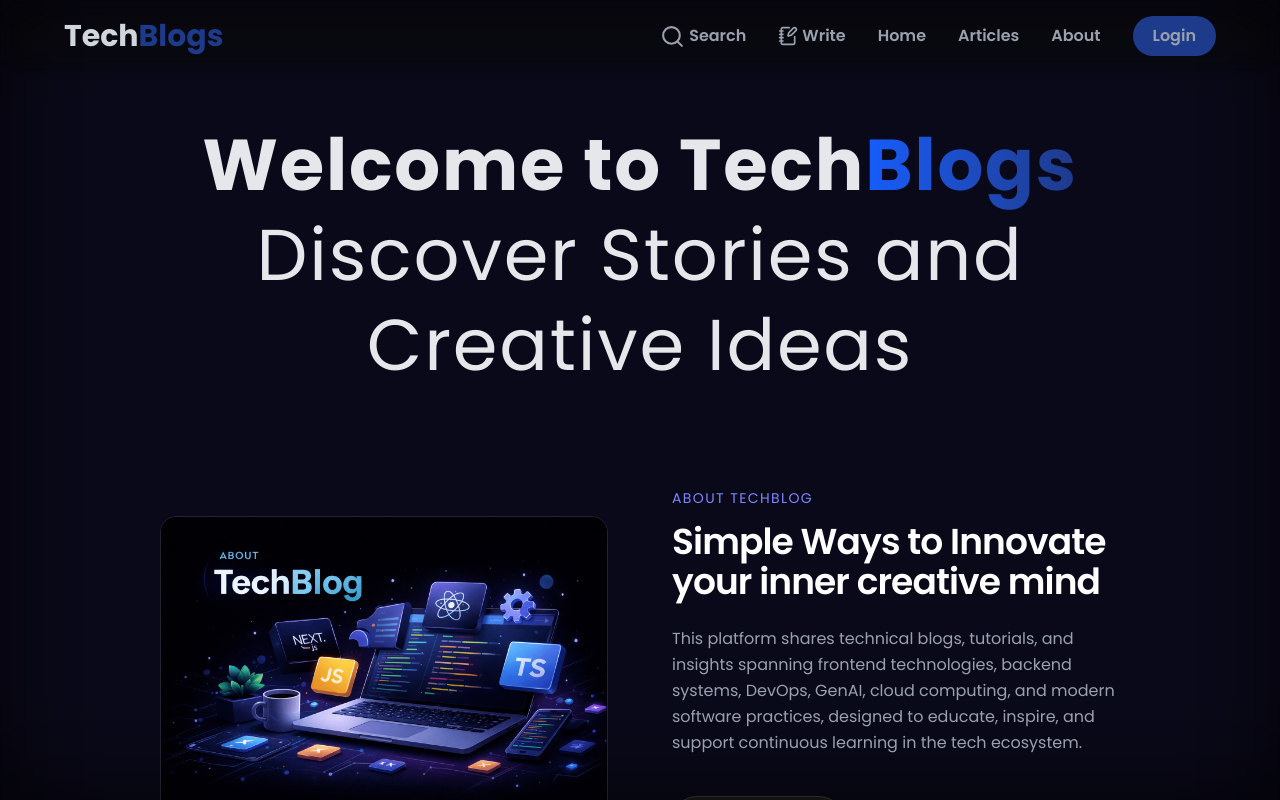
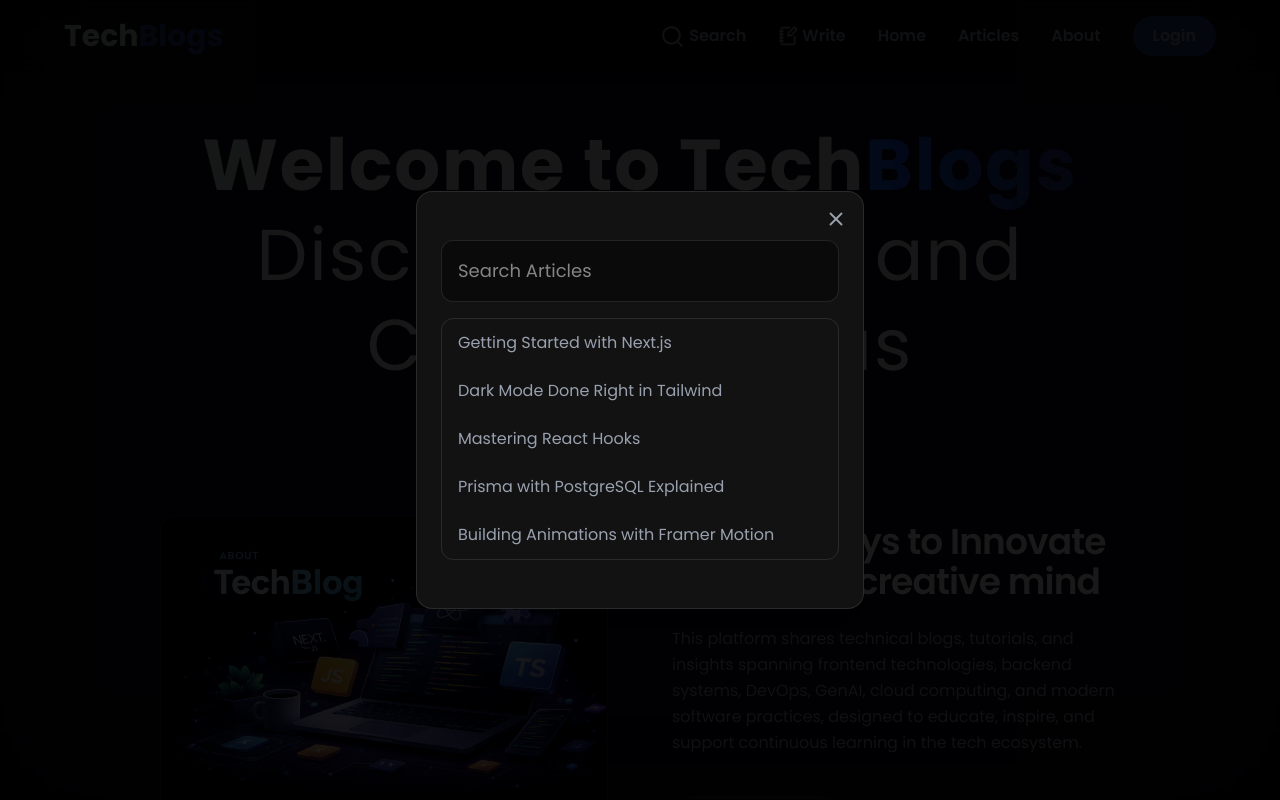
Before and after one commit to Shivam0099x/TechBlog-Website, a Next.js app: page / in a window 1280 px wide. Both pictures are taken after a click on the item "Search". Shown: the top 800 px of the page. Built offline with nearby package versions, Linux system fonts and the light colour scheme.

Commit message:
Added Search and Login Modals

```diff
--- a/package.json
+++ b/package.json
@@ -13,7 +13,8 @@
     "next": "16.1.2",
     "react": "19.2.3",
     "react-dom": "19.2.3",
-    "react-icons": "^5.5.0"
+    "react-icons": "^5.5.0",
+    "zustand": "^5.0.10"
   },
   "devDependencies": {
     "@tailwindcss/postcss": "^4",
--- a/src/app/layout.tsx
+++ b/src/app/layout.tsx
@@ -3,6 +3,8 @@ import {  Poppins } from "next/font/google";
 import "./globals.css";
 import Navbar from "@/components/general/navbar/Navbar";
 import Footer from '@/components/general/Footer'
+import SignInModal from "@/components/modals/SignInModal";
+import SearchModel from "@/components/modals/SearchModel";
 
 const poppins = Poppins({
   variable:"--font-poppins",
@@ -28,6 +30,8 @@ export default function RootLayout({
         <Navbar/>
         {children}
         <Footer/>
+        <SignInModal/>
+        <SearchModel/>
       </body>
     </html>
   );
--- a/src/components/general/navbar/MobileView.tsx
+++ b/src/components/general/navbar/MobileView.tsx
@@ -17,7 +17,7 @@ const MobileView = ({ menuOpen, setMenuOpen }: MobileViewProps) => {
       >
         {/* menu  */}
         <ul
-          className={`fixed top-18 right-0 h-[80vh] w-full flex flex-col items-center justify-center gap-10 bg-secondary-background/80 backdrop-blur-xl border-t border-white/10 transition-transform duration-500 ease-in-out ${
+          className={`fixed top-18 right-0 h-[92vh] w-full flex flex-col items-center justify-center gap-10 bg-secondary-background/80 backdrop-blur-xl border-t border-white/10 transition-transform duration-500 ease-in-out ${
             menuOpen ? "translate-x-0" : "translate-x-full"
           }`}
         >
--- a/src/components/general/navbar/Navbar.tsx
+++ b/src/components/general/navbar/Navbar.tsx
@@ -6,6 +6,7 @@ import { useState } from "react";
 
 import Logo from "@/components/general/navbar/Logo";
 import MobileView from '@/components/general/navbar/MobileView'
+import { useModalStore } from "@/store/useModalStore";
 
 export const Navlinks = [
   {
@@ -24,6 +25,7 @@ export const Navlinks = [
 
 const Navbar = () => {
     const [menuOpen, setMenuOpen] = useState(false)
+    const {openSignIn, openSearch} = useModalStore()
 
   return (
     <nav className="h-18 backdrop-blur-md backdrop-saturate-50 fixed top-0 left-0 w-full z-40">
@@ -31,7 +33,7 @@ const Navbar = () => {
         <Logo />
 
         <ul className="flex items-center gap-4 md:gap-8 font-semibold text-gray-400">
-          <li className="flex items-center gap-1 cursor-pointer">
+          <li onClick={openSearch} className="flex items-center gap-1 cursor-pointer">
             <LuSearch size={25} />
             <span className="hidden md:block ">Search</span>
           </li>
@@ -45,7 +47,7 @@ const Navbar = () => {
               <Link href={elem.url}>{elem.label}</Link>
             </li>
           ))}
-          <li className="bg-primary rounded-full cursor-pointer px-3 py-2 md:px-4 lg:px-5">
+          <li onClick={openSignIn} className="bg-primary rounded-full cursor-pointer px-3 py-2 md:px-4 lg:px-5">
             Login
           </li>
           <li className="md:hidden cursor-pointer z-80" onClick={
--- /dev/null
+++ b/src/components/modals/Modal.tsx
@@ -0,0 +1,28 @@
+import { LuX } from "react-icons/lu"
+
+interface modalProps {
+    isOpen: boolean,
+    onClose : ()=> void,
+    children: React.ReactNode
+}
+
+const Modal = ({isOpen, onClose, children}: modalProps) => {
+  return (
+    <div aria-hidden = {!isOpen} className={`fixed inset-0 z-50 flex items-center justify-center px-4 transition-opacity duration-700
+    ${isOpen ? "opacity-100" : "opacity-0 pointer-events-none"}
+    `}>
+      {/* Backdrop */}
+      <div onClick={onClose} className={`absolute inset-0 bg-black/90 transition-all duration-700 ${isOpen ? "opacity-100" : "opacity-0"}`}/>
+      {/* Modal */}
+      <div className={`w-full relative z-10 max-w-md rounded-2xl bg-secondary-background border border-white/10 px-6 py-12 shadow-xl transform transition-all duration-700
+        ${isOpen?"translate-y-0":"translate-y-full"}
+        ${isOpen?"opacity-100":"opacity-0"}
+        `}>
+        <button className="absolute right-4 top-4 text-gray-400 hover:text-white transition " aria-label="Close Modal" onClick={onClose} > <LuX size={22} /> </button>
+        {children}
+      </div>
+    </div>
+  )
+}
+
+export default Modal
--- /dev/null
+++ b/src/components/modals/SearchModel.tsx
@@ -0,0 +1,58 @@
+"use client"
+import Modal from "./Modal"
+import { useModalStore } from "@/store/useModalStore"
+
+const results = [
+  {
+    id: 1,
+    title: "Getting Started with Next.js",
+    slug: "/articles/getting-started-nextjs",
+  },
+  {
+    id: 2,
+    title: "Dark Mode Done Right in Tailwind",
+    slug: "/articles/dark-mode-tailwind",
+  },
+  {
+    id: 3,
+    title: "Mastering React Hooks",
+    slug: "/articles/react-hooks",
+  },
+  {
+    id: 4,
+    title: "Prisma with PostgreSQL Explained",
+    slug: "/articles/prisma-postgresql",
+  },
+  {
+    id: 5,
+    title: "Building Animations with Framer Motion",
+    slug: "/articles/framer-motion-animations",
+  },
+];
+
+
+const SearchModel = () => {
+    const {isSearchOpen, closeSearch} = useModalStore()
+  return (
+    <Modal isOpen={isSearchOpen} onClose={closeSearch}>
+       <div className="space-y-4">
+        <input type="text" autoFocus placeholder="Search Articles " className="w-full p-4 rounded-xl bg-black/40 border border-white/10 text-white text-lg outline-none hover:border-indigo-500" />
+        <div className="divide divide-white/10 border border-white/10 max-h-80 overflow-y-auto rounded-xl ">
+       {
+        results.map((result)=>(
+          <button key={result.id} className="w-full text-left px-4 py-3 text-gray-400 hover:bg-white/5 hover:text-white transition cursor-pointer">
+            {result.title}
+
+          </button>
+        ))
+       }
+
+       </div>
+       </div>
+
+
+    </Modal>
+  )
+}
+
+export default SearchModel
--- /dev/null
+++ b/src/components/modals/SignInModal.tsx
@@ -0,0 +1,26 @@
+"use client"
+import { FaGithub } from "react-icons/fa"
+import Modal from "./Modal"
+import { useModalStore } from "@/store/useModalStore"
+import { FcGoogle } from "react-icons/fc"
+
+const SignInModal = () => {
+    const {isSignInOpen, closeSignIn} = useModalStore()
+  return (
+    <Modal onClose={closeSignIn} isOpen={isSignInOpen}>
+      <h2 className="text-xl font-semibold text-white mb-2 ">SignIn to TechBlog</h2>
+      <p className="text-sm text-gray-400 mb-8">Continue With One of the providers below </p>
+
+      <div className="space-y-4">
+        {/* Google */}
+        <button className="w-full flex items-center justify-center gap-3 py-3 rounded-full cursor-pointer bg-white text-black font-medium hover:bg-gray-200 transition  "> <FcGoogle className="text-xl" /> Continue With Google</button>
+        <button className="w-full flex items-center justify-center gap-3 py-3 rounded-full cursor-pointer bg-hover text-white border border-white/10  font-medium hover:bg-[#202020] transition  "> <FaGithub className="text-xl"/>  Continue With Github</button>
+
+      </div>
+
+      <p className="text-sm text-gray-500 mt-8 text-center ">By continuing, you agree to our terms & policies</p>
+    </Modal>
+  )
+}
+
+export default SignInModal
--- /dev/null
+++ b/src/store/useModalStore.ts
@@ -0,0 +1,21 @@
+import { create } from "zustand";
+
+interface Modal {
+  isSearchOpen: boolean;
+  isSignInOpen: boolean;
+  openSignIn: () => void;
+  closeSignIn: () => void;
+  openSearch: () => void;
+  closeSearch: () => void;
+  closeAll: () => void;
+}
+
+export const useModalStore = create<Modal>((set) => ({
+  isSearchOpen: false,
+  isSignInOpen: false,
+  openSignIn: () => set({ isSearchOpen: false, isSignInOpen: true }),
+  closeSignIn: () => set({ isSignInOpen: false }),
+  openSearch: () => set({ isSearchOpen: true, isSignInOpen: false }),
+  closeSearch: () => set({ isSearchOpen: false }),
+  closeAll: () => set({ isSearchOpen: false, isSignInOpen: false }),
+}));
```
Also changed, not shown: 1 other file (tests, documents, lock files or other folders).
